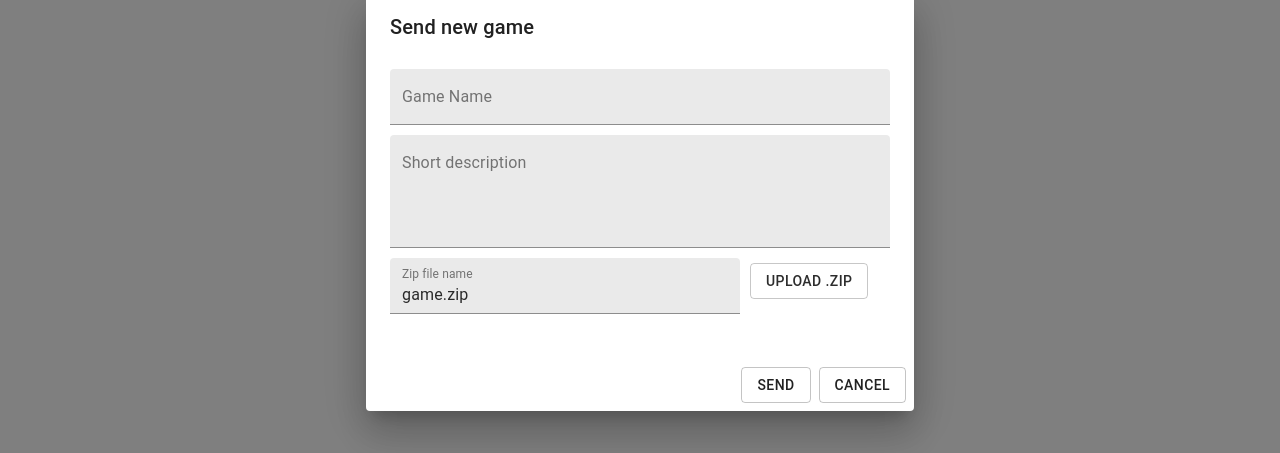
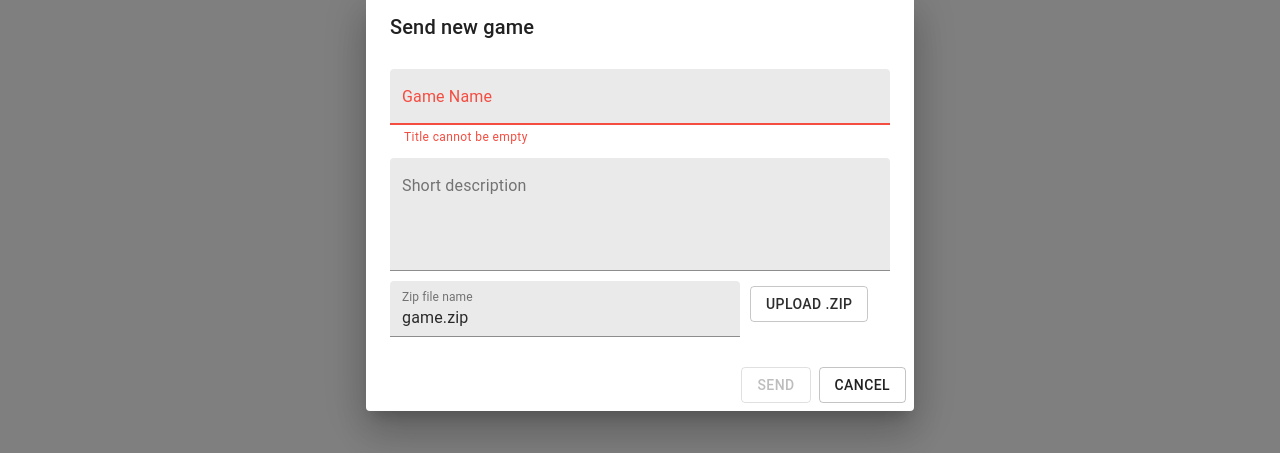
Before and after one commit to rusty-games/metaserver_frontend, a React (Create React App) app: page / in a window 1280 px wide. Both pictures are taken after a click on the button "SEND GAME". Shown: the part 197-650 px from the top of the page. Built offline with nearby package versions, Linux system fonts and the light colour scheme; no server answers.

Commit message:
Send game validation

```diff
--- a/src/Layout/sendGameButton.tsx
+++ b/src/Layout/sendGameButton.tsx
@@ -53,6 +53,10 @@ export function SendGameButton() {
     "Provide info about your game."
   );
   const [file, setFile] = useState<any>();
+  const [fileNameValidator, setFileNameValidator] = useState<Boolean>(true);
+  const [helperText, setHelperText] = useState<string>("Title cannot be empty");
+  const [fileValidation, setFileValidation] = useState<Boolean>(false);
+
   const openSendGameDialog = () => {
     setOpenDialog(true);
   };
@@ -60,7 +64,22 @@ export function SendGameButton() {
     setOpenDialog(false);
   };
   const handleChangeTitle = (title: string) => {
-    setTitle(title);
+    setFileValidation(false);
+    if(title == "") {
+      setFileNameValidator(true);
+      setHelperText("Title cannot be empty");
+    }
+    else if(/^[a-zA-z0-9]+$/.test(title)) {
+      setTitle(title);
+      setFileNameValidator(false);
+      if(file?.name) {
+        setFileValidation(true);
+      }
+    }
+    else {
+      setFileNameValidator(true);
+      setHelperText("Numbers and english letters are only allowed");
+    }
   };
   const handleChangeDescription = (description: string) => {
     setDescription(description);
@@ -85,6 +104,8 @@ export function SendGameButton() {
         <DialogTitle>Send new game</DialogTitle>
         <DialogContent className={classes.dialogStyle}>
           <TextField
+            error={!!fileNameValidator}
+            helperText={helperText}
             variant="filled"
             label="Game Name"
             onChange={(event: any) => handleChangeTitle(event.target.value)}
@@ -122,7 +143,7 @@ export function SendGameButton() {
           </div>
         </DialogContent>
         <DialogActions>
-          <Button variant="outlined" onClick={sendGame}>
+          <Button variant="outlined" onClick={sendGame} disabled={!fileValidation}>
             Send
           </Button>
           <Button variant="outlined" onClick={closeSendGameDialog}>
```
